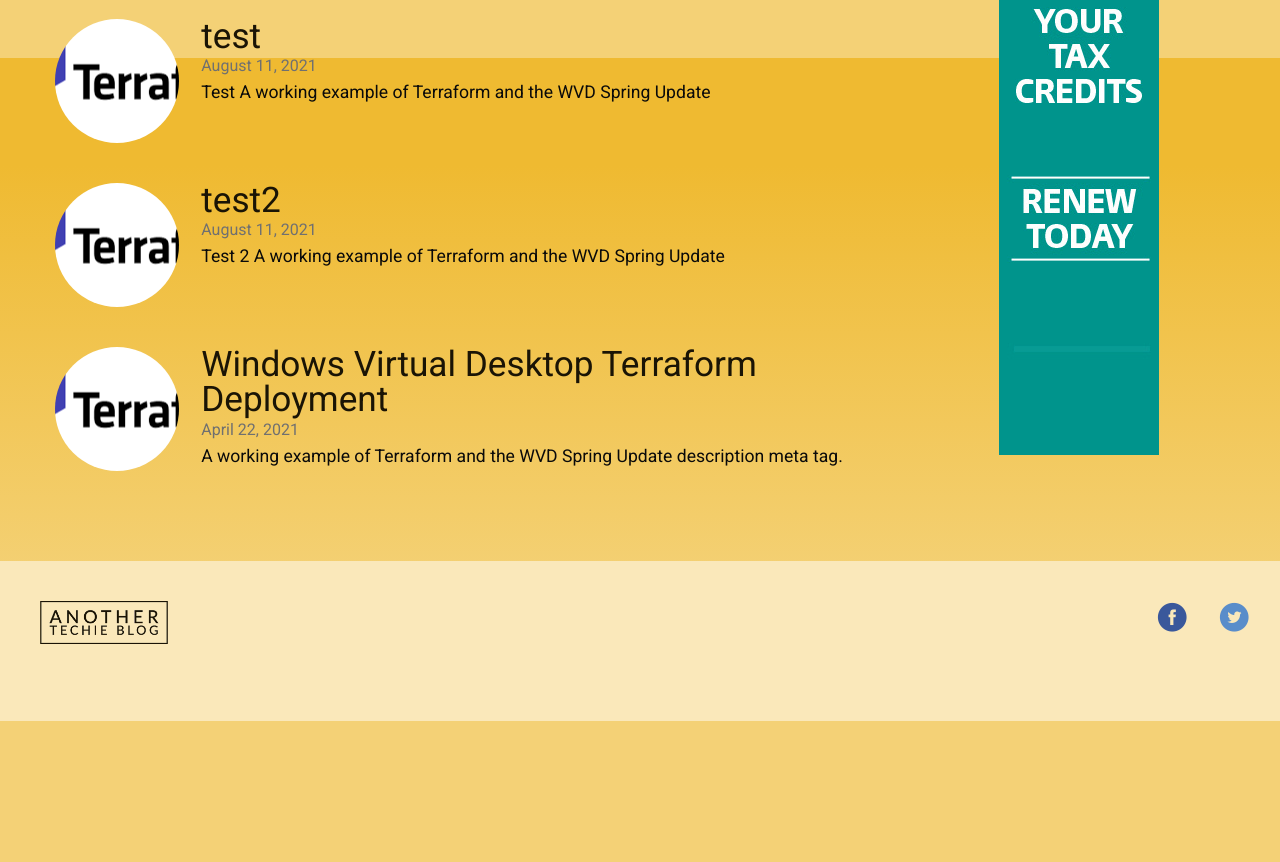
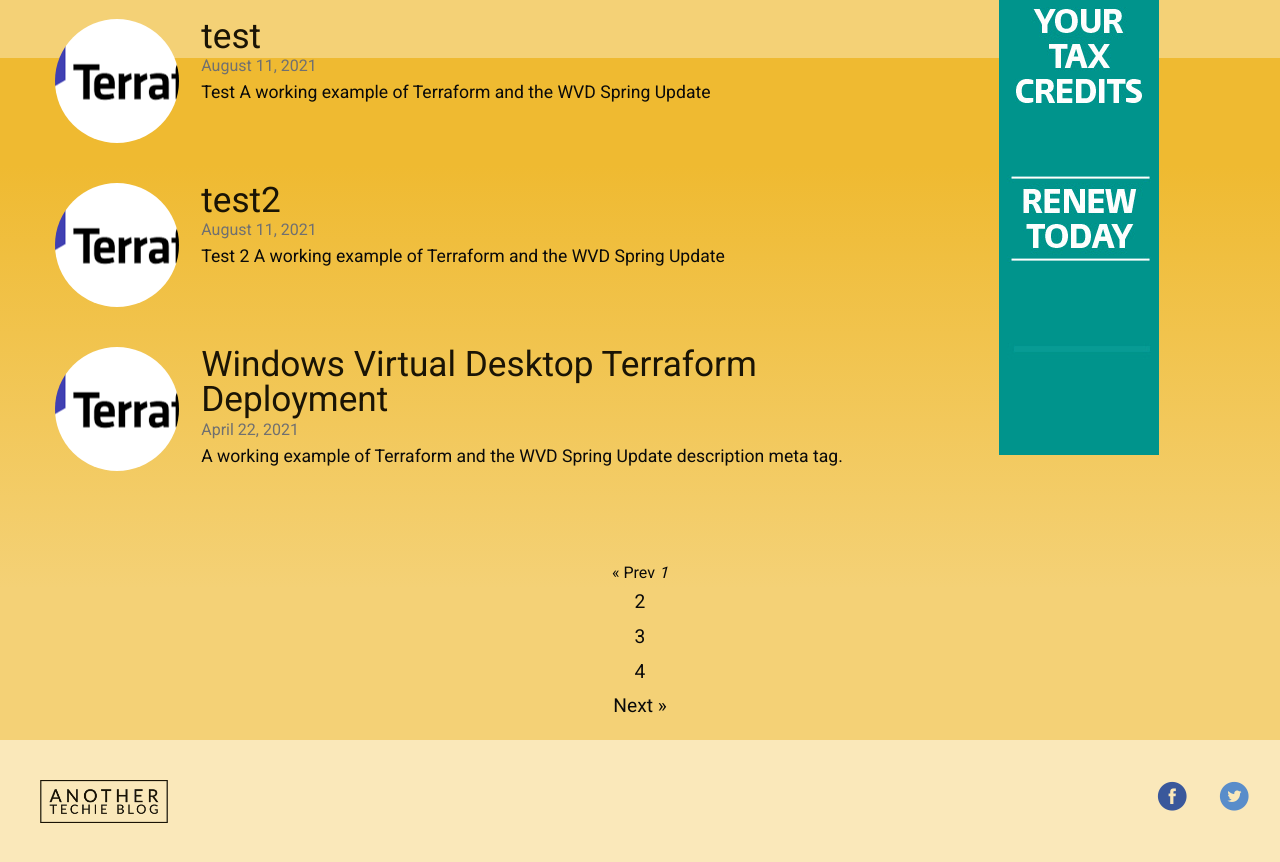
Before and after one commit to mdlister/Another-Techie-Blog, a Jekyll site: the page built from index.html, in a window 1280 px wide and 900 px high, scrolled down 842 px. Shown: the top 862 px of the window. Built offline with Jekyll 4.4.1, drawn with Linux system fonts in a browser that asks for light colours; the list of posts is cut into pages by our own code; before the commit the page ends 1563 px from its top, so only the background shows below that.

Commit message:
Added pages to test feature

```diff
--- a/_config.yml
+++ b/_config.yml
@@ -22,6 +22,11 @@
 # seo
 plugins:
   - jekyll-seo-tag
+  - jekyll-feed
+  - jekyll-paginate
+
+paginate: 1
+paginate_path: "/page:num/"
 
 twitter:
   username: mdlister
--- a/index.html
+++ b/index.html
@@ -46,3 +46,28 @@
       <a href="#"><img src="/images/banner-ad.png"></a>
     </div>
   </div>
+  {% if paginator.total_pages > 1 %}
+  <div class="pagination">
+    {% if paginator.previous_page %}
+      <a href="{{ paginator.previous_page_path | relative_url }}">&laquo; Prev</a>
+    {% else %}
+      <span>&laquo; Prev</span>
+    {% endif %}
+
+    {% for page in (1..paginator.total_pages) %}
+      {% if page == paginator.page %}
+        <em>{{ page }}</em>
+      {% elsif page == 1 %}
+        <a href="{{ '/' | relative_url }}">{{ page }}</a>
+      {% else %}
+        <a href="{{ site.paginate_path | relative_url | replace: ':num', page }}">{{ page }}</a>
+      {% endif %}
+    {% endfor %}
+
+    {% if paginator.next_page %}
+      <a href="{{ paginator.next_page_path | relative_url }}">Next &raquo;</a>
+    {% else %}
+      <span>Next &raquo;</span>
+    {% endif %}
+  </div>
+  {% endif %}
```
